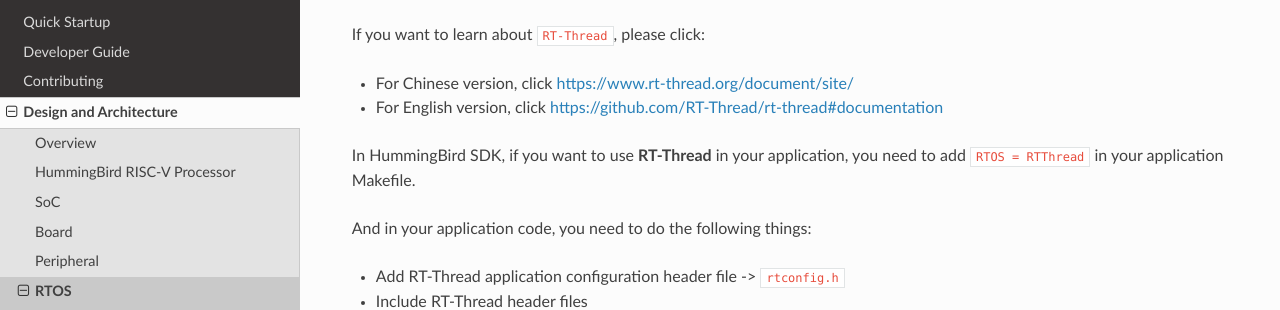
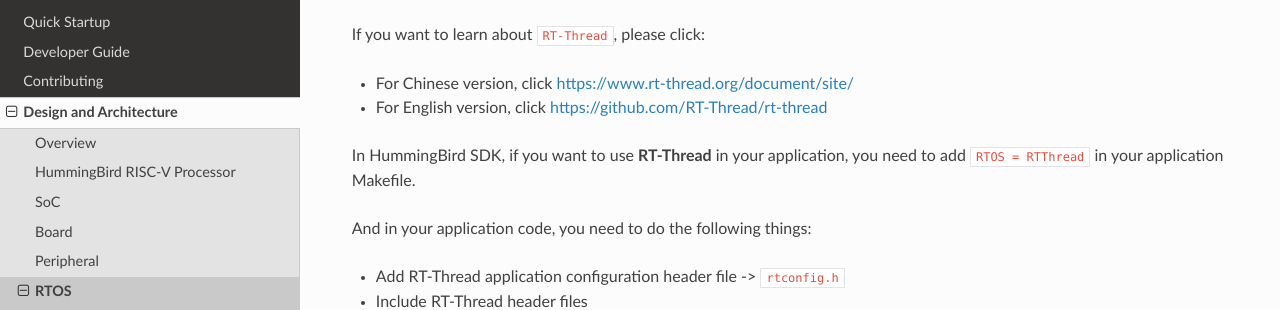
Before and after one commit to riscv-mcu/hbird-sdk, a Sphinx documentation site: the page built from doc/source/design/rtos.rst, in a window 1280 px wide and 900 px high, scrolled down 2224 px. Shown: the part 270-580 px from the top of the window. Built offline with Sphinx 7.4.7 and the Read the Docs theme 2.0.0, drawn with Linux system fonts in a browser that asks for light colours; some of the changed lines change nothing that is shown.

Commit message:
doc: Fix invalid links in rtos page
Signed-off-by: Huaqi Fang <578567190@qq.com>

```diff
--- a/doc/source/design/rtos.rst
+++ b/doc/source/design/rtos.rst
@@ -125,7 +125,7 @@
 If you want to learn about ``RT-Thread``, please click:
 
 * For Chinese version, click https://www.rt-thread.org/document/site/
-* For English version, click https://github.com/RT-Thread/rt-thread#documentation
+* For English version, click https://github.com/RT-Thread/rt-thread
 
 In HummingBird SDK, if you want to use **RT-Thread** in your application, you need
 to add ``RTOS = RTThread`` in your application Makefile.
```
